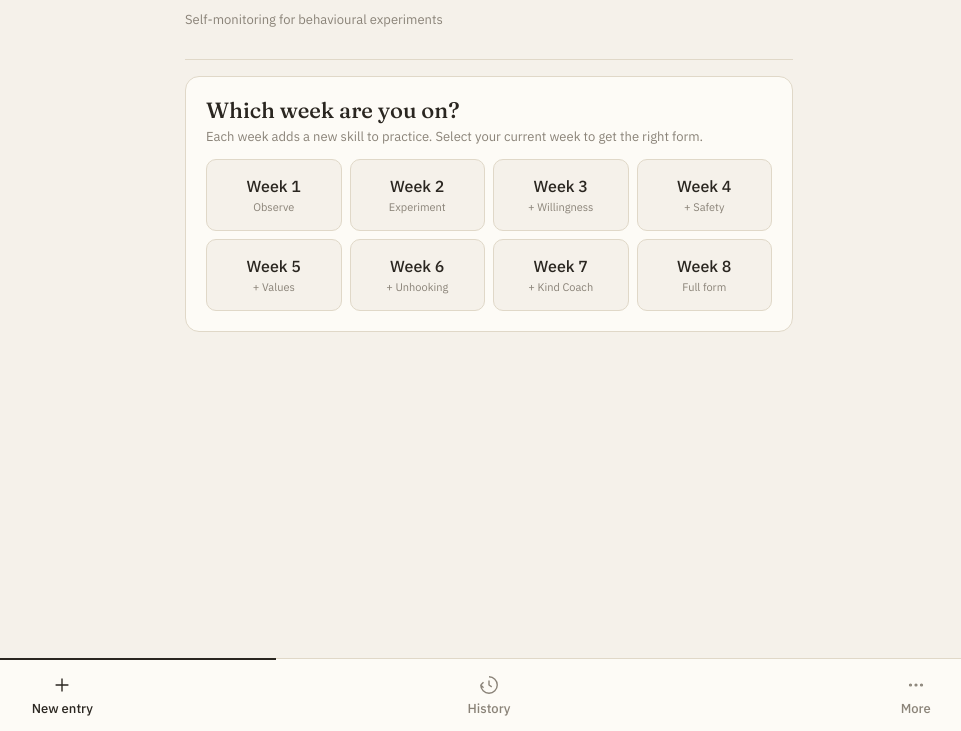
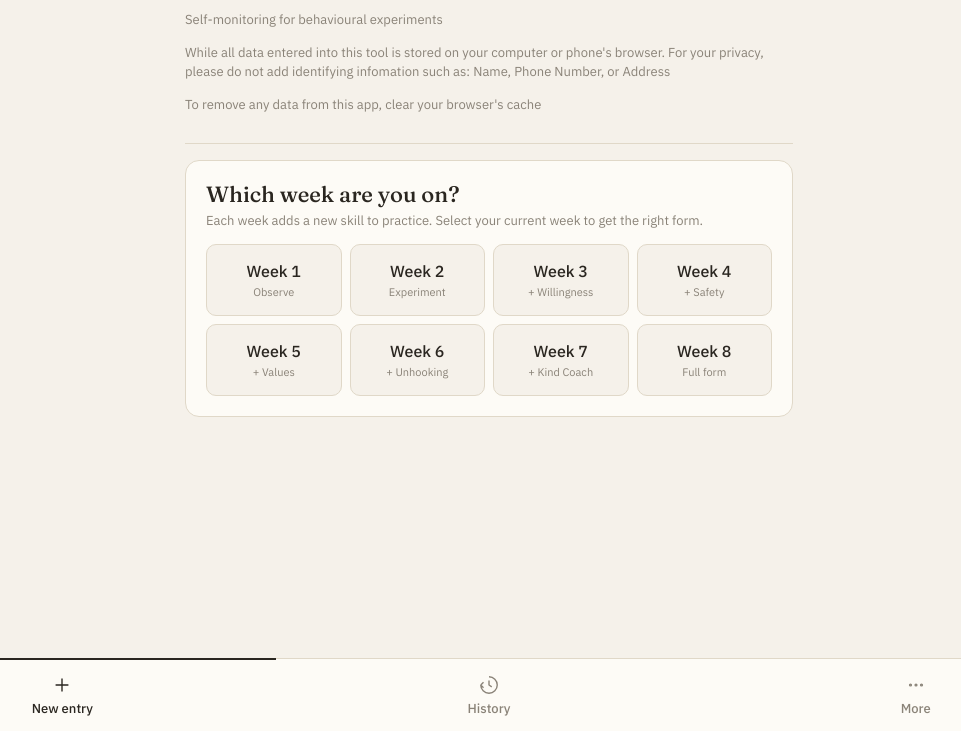
Before and after one commit to nd-umich/dnav-social-anxiety, a plain HTML site: page index.html in a window 1280 px wide. Shown: the part 69-800 px from the top of the page, without its empty margins (151-1112 px from the left). Drawn offline with Linux system fonts and the light colour scheme.

Commit message:
Update index.html

```diff
--- a/index.html
+++ b/index.html
@@ -154,7 +154,11 @@ input[type="range"]::-moz-range-thumb { width: 28px; height: 28px; border-radius
 </head>
 <body>
 <div class="app">
-  <header class="header"><h1>DNA-V Behavioural Log</h1><p class="subtitle">Self-monitoring for behavioural experiments</p></header>
+  <header class="header"><h1>DNA-V Behavioural Log</h1>
+    <p class="subtitle">Self-monitoring for behavioural experiments</p>
+    <p class="subtitle">While all data entered into this tool is stored on your computer or phone's browser. For your privacy, please do not add identifying infomation such as: Name, Phone Number, or Address</p>
+    <p class="subtitle">To remove any data from this app, clear your browser's cache</p>
+  </header>
   <main id="main-content"></main>
 </div>
 <nav class="tab-bar">
```
